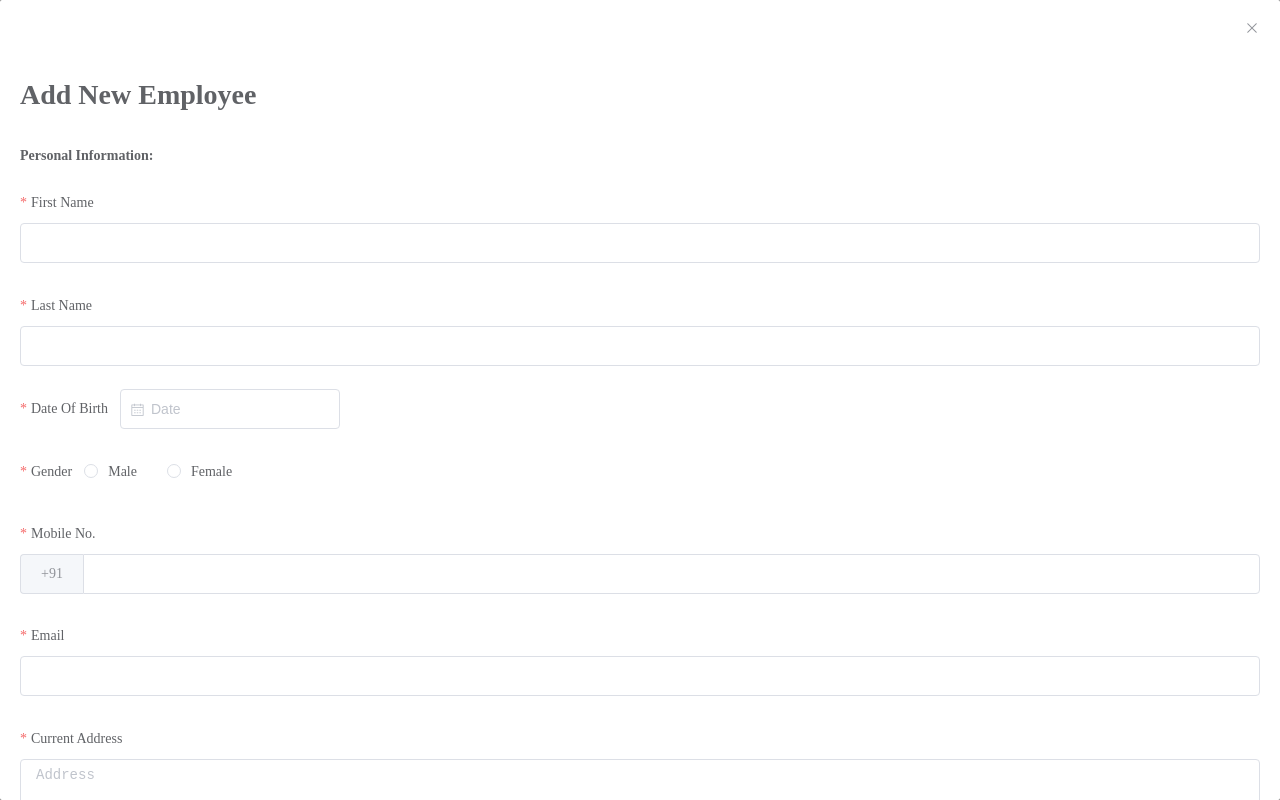
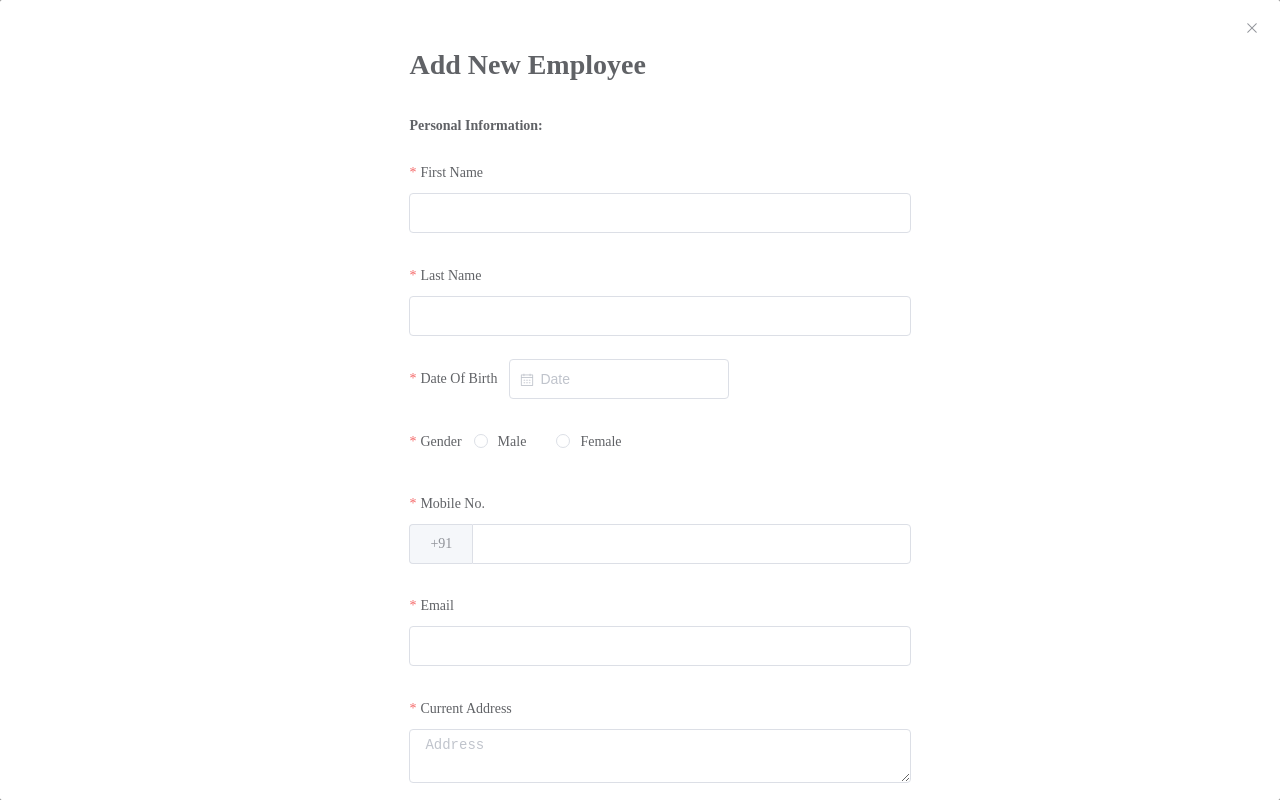
Before and after one commit to shdow-monarch/Employee_Manager_Without_Router, a Vue app: page / in a window 1280 px wide. Both pictures are taken after a click on the button "Add Employee". Built offline with nearby package versions, Linux system fonts and the light colour scheme.

Commit message:
css finished

```diff
--- a/src/components/employeeForm.vue
+++ b/src/components/employeeForm.vue
@@ -1,9 +1,9 @@
 <template>
   <el-row form-main-container>
-    <el-row class="form-header">
-      <h1>{{ isSubmit ? 'Add New Employee' : 'Edit Employee Details' }}</h1>
-    </el-row>
     <el-row class="form-container">
+      <el-row class="form-header">
+        <h1>{{ isSubmit ? 'Add New Employee' : 'Edit Employee Details' }}</h1>
+      </el-row>
       <el-form ref="formData" :rules="formRules" :model="formData">
         <el-row class="personal-information">
           <h4>Personal Information:</h4>
--- a/src/components/employeeList.vue
+++ b/src/components/employeeList.vue
@@ -150,7 +150,7 @@ export default {
 }
 </script>
 
-<style scoped>
+<style>
 .header-title {
   text-align: left;
 }
@@ -167,4 +167,10 @@ export default {
 .main-container {
   padding: 0 10px;
 }
+
+.el-dialog.is-fullscreen {
+  display: flex;
+  margin: auto;
+  place-content: center;
+}
 </style>
```
